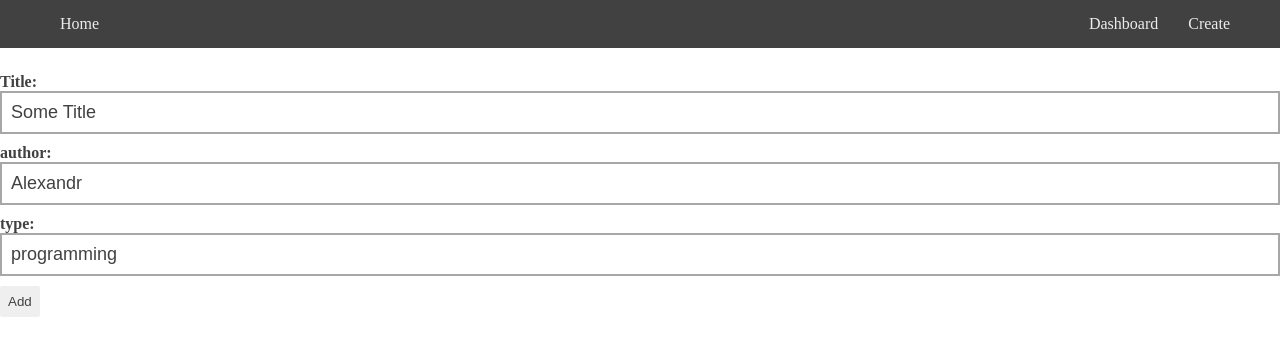
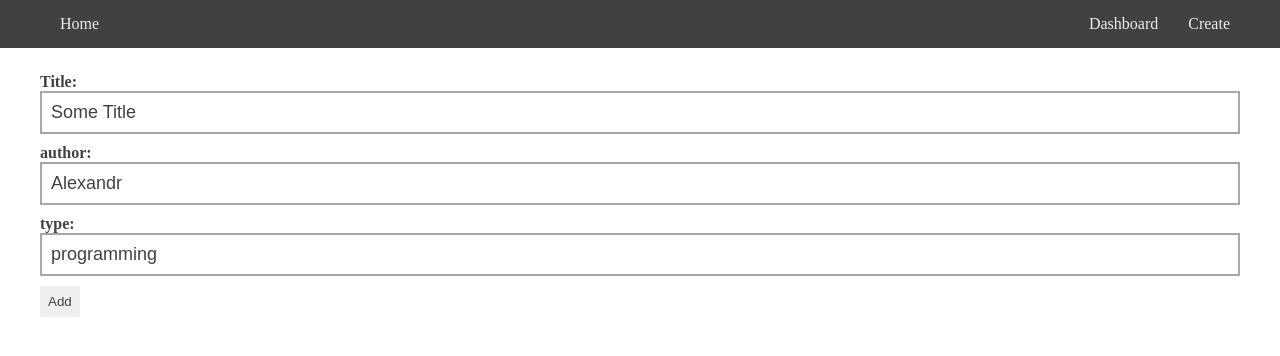
Before and after one commit to Alexklai92/angular_hard_skill_front, an Angular app: page /create in a window 1280 px wide. Shown: the top 356 px of the page. Built offline with nearby package versions, Linux system fonts and the light colour scheme; sample sign-in values are in the browser's storage.

Commit message:
Добавлено (hard-skill): стили страници create

```diff
--- a/src/app/admin/create/create.component.html
+++ b/src/app/admin/create/create.component.html
@@ -1,3 +1,4 @@
+<div class="container" style="text-align: left;">
 <form [formGroup]="form"
       (ngSubmit)="submit()"
       class="create-form"
@@ -43,3 +44,4 @@
     [disabled]="form.invalid || submitted"
     >Add</button>
 </form>
+</div>
```
